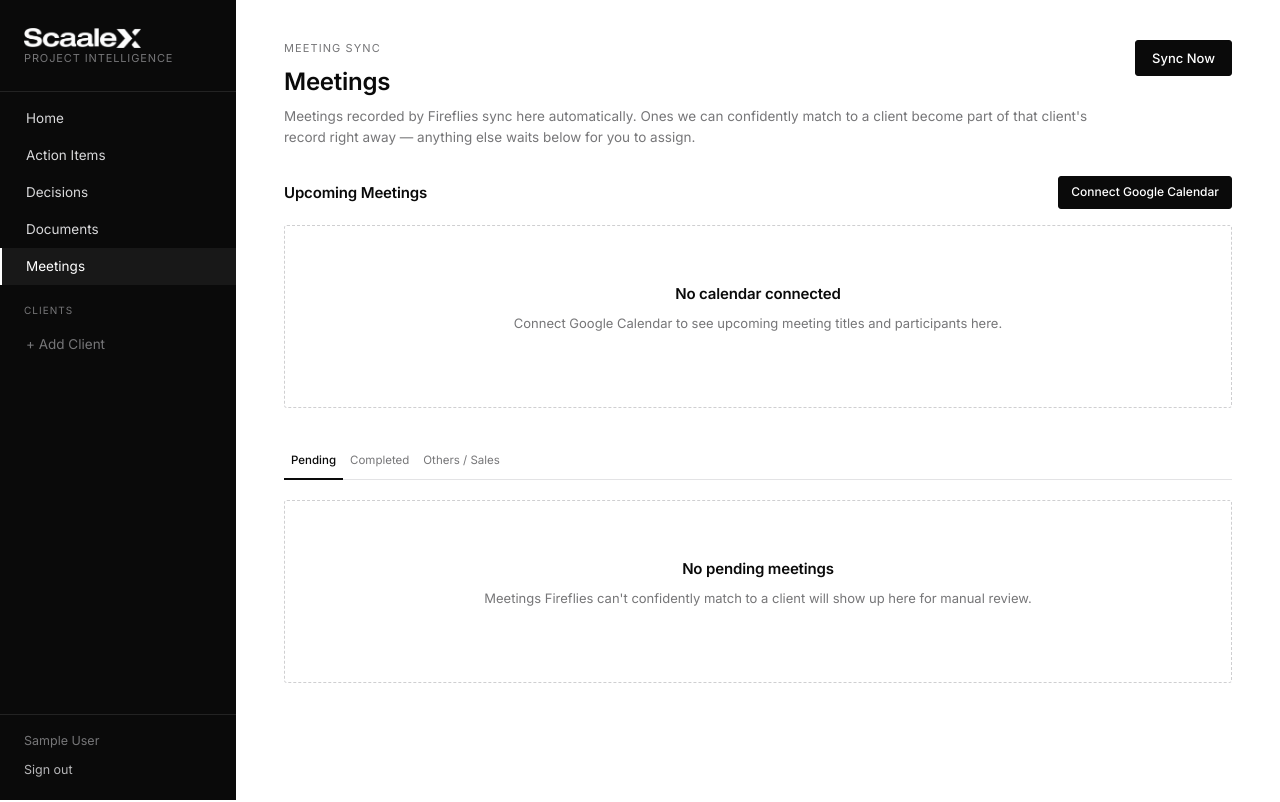
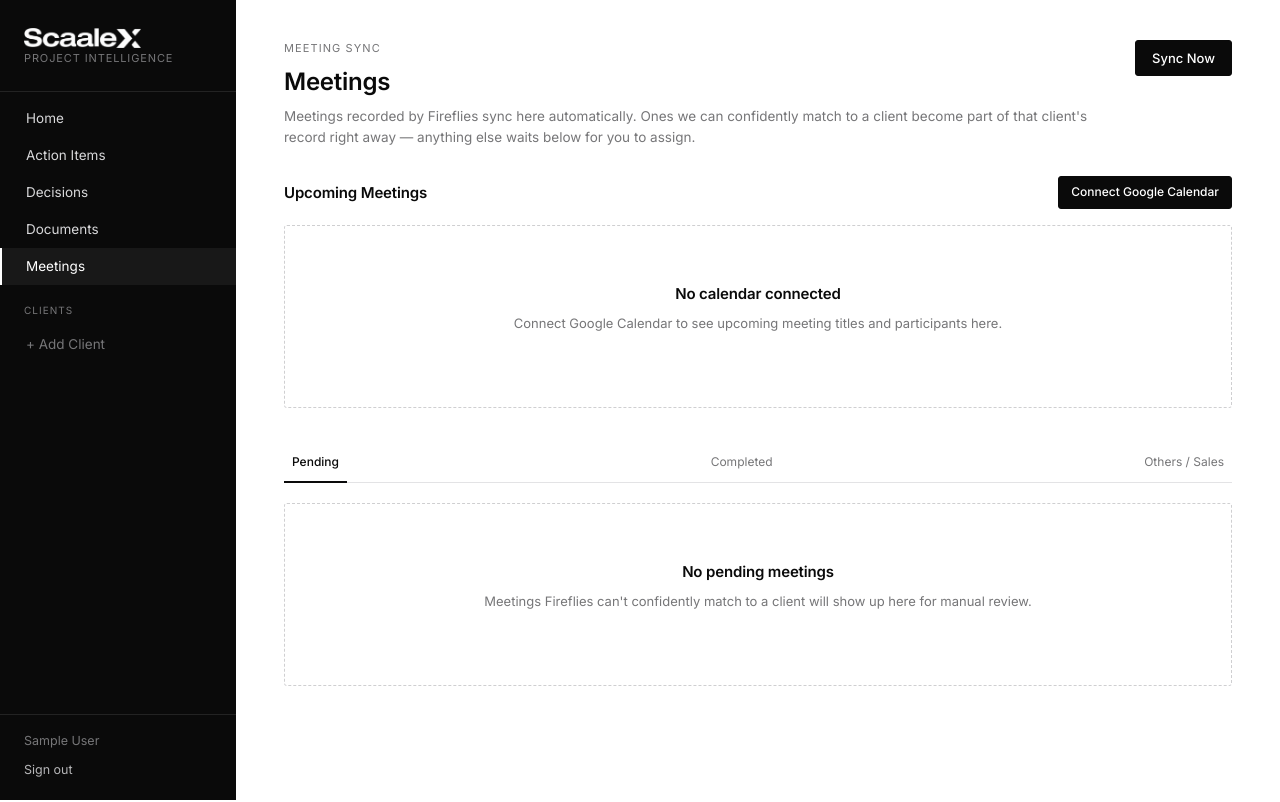
Before and after one commit to Pv-Anand/Scaalex, a Flask app: page /fireflies in a window 1280 px wide. Run offline with Flask 3, Linux system fonts and the light colour scheme; the visitor is signed in with stand-in values (Sample User, id 1); data that the repository does not hold is empty; some libraries are stand-ins or nearby versions.

Commit message:
Give subnav tabs more room and spread them to fill the row
The previous fix (11.5px, tight padding) fit all 12 tabs on one line
but left them cramped on the left with dead space on the right on
anything wider than ~1280px. Bumped sizing back up slightly (12px,
9px 8px padding) and added justify-content: space-between so the tabs
use the full row width instead of clumping - still fits on one line
down to 1280px wide, spreads out nicely wider than that.

Co-Authored-By: Claude Sonnet 5 <noreply@anthropic.com>

```diff
--- a/static/css/style.css
+++ b/static/css/style.css
@@ -161,11 +161,11 @@ button { font-family: inherit; }
 .stat-cell .label { font-size: 11.5px; color: var(--grey-500); text-transform: uppercase; letter-spacing: 0.06em; margin-top: 4px; }
 
 /* ---------- Sub nav (client tabs) ---------- */
-.subnav { display: flex; gap: 0; border-bottom: 1px solid var(--line); margin-bottom: 28px; flex-wrap: wrap; }
-.subnav a { padding: 8px 7px; font-size: 11.5px; color: var(--grey-500); border-bottom: 2px solid transparent; margin-bottom: -1px; white-space: nowrap; }
+.subnav { display: flex; gap: 0; justify-content: space-between; border-bottom: 1px solid var(--line); margin-bottom: 28px; flex-wrap: wrap; }
+.subnav a { padding: 9px 8px; font-size: 12px; color: var(--grey-500); border-bottom: 2px solid transparent; margin-bottom: -1px; white-space: nowrap; }
 .subnav a:hover { color: var(--black); }
 .subnav a.active { color: var(--black); border-bottom-color: var(--black); font-weight: 500; }
-.subnav button.tab-btn { background: none; border: none; border-bottom: 2px solid transparent; margin-bottom: -1px; padding: 8px 7px; font: inherit; font-size: 11.5px; color: var(--grey-500); cursor: pointer; white-space: nowrap; }
+.subnav button.tab-btn { background: none; border: none; border-bottom: 2px solid transparent; margin-bottom: -1px; padding: 9px 8px; font: inherit; font-size: 12px; color: var(--grey-500); cursor: pointer; white-space: nowrap; }
 .subnav button.tab-btn:hover { color: var(--black); }
 .subnav button.tab-btn.active { color: var(--black); border-bottom-color: var(--black); font-weight: 500; }
 
```
